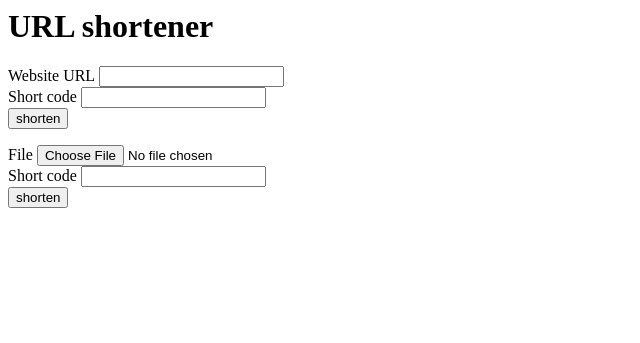
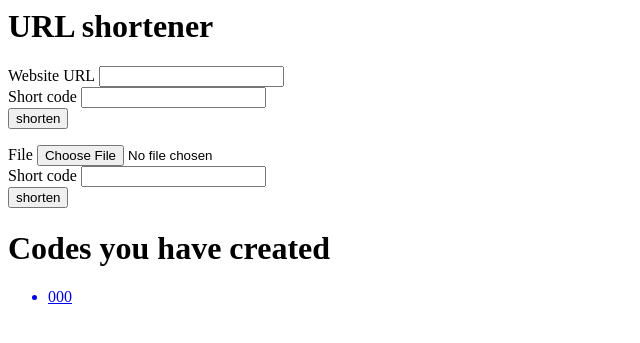
Before and after one commit to nicsinha/Flask-Project, a Flask app: template url-shortener/templates/home.html in a window 1280 px wide. Shown: the top 343 px of the page, without its empty margins (0-640 px from the left). Run offline with Flask 3, Linux system fonts and the light colour scheme; the template is opened without the code that fills it: most values are stand-ins (such as "Sample title", 1, 10 or a date in 2020).

Commit message:
Added session and cookies

```diff
--- a/url-shortener/app.py
+++ b/url-shortener/app.py
@@ -1,4 +1,4 @@
-from flask import Flask, render_template, request, redirect, url_for, flash, abort
+from flask import Flask, render_template, request, redirect, url_for, flash, abort, session
 import json
 import os.path
 from werkzeug.utils import secure_filename
@@ -14,7 +14,7 @@ app.secret_key = "asdertgcde1279"
 def home():
     #return "Hello Flask !!"
     #here name is jinja var.
-    return render_template('home.html')
+    return render_template('home.html', codes = session.keys())
 
 @app.route('/your-url',methods=['GET','POST'])
 def your_url():
@@ -42,6 +42,7 @@ def your_url():
 
         with open('urls.json','w') as url_file:
             json.dump(urls,url_file)
+            session[request.form['code']] = True
 
 
         return render_template('your-url.html',code = request.form['code'])
--- a/url-shortener/templates/home.html
+++ b/url-shortener/templates/home.html
@@ -23,3 +23,14 @@
 </br>
     <input type="submit" value="shorten">
 </form>
+
+{% if codes %}
+<h1>Codes you have created</h1>
+<ul>
+    {% for code in codes %}
+    <a href="{{url_for('redirect_to_url',code = code)}}">
+    <li>{{code}}</li>
+    </a>
+    {% endfor %}
+</ul>
+{% endif  %}
--- a/url-shortener/templates/page_not_found.html
+++ b/url-shortener/templates/page_not_found.html
@@ -1,3 +1,3 @@
 <h1>Page not Found</h1>
 <p>URL entered did not match anything. Please come to home page.</p>
-<p><a href="/">Home</a></p>
+<p><a href="{{url_for('home')}}">Home</a></p>
--- a/url-shortener/urls.json
+++ /dev/null
@@ -1 +0,0 @@
-{"Resume": {"file": "ResumeNIKHIL_SINHA_CV.pdf"}, "house": {"file": "househouse.jpg"}}
```
Also changed, not shown: url-shortener/static/user_files/househouse.jpg (deleted), 1 other file.
